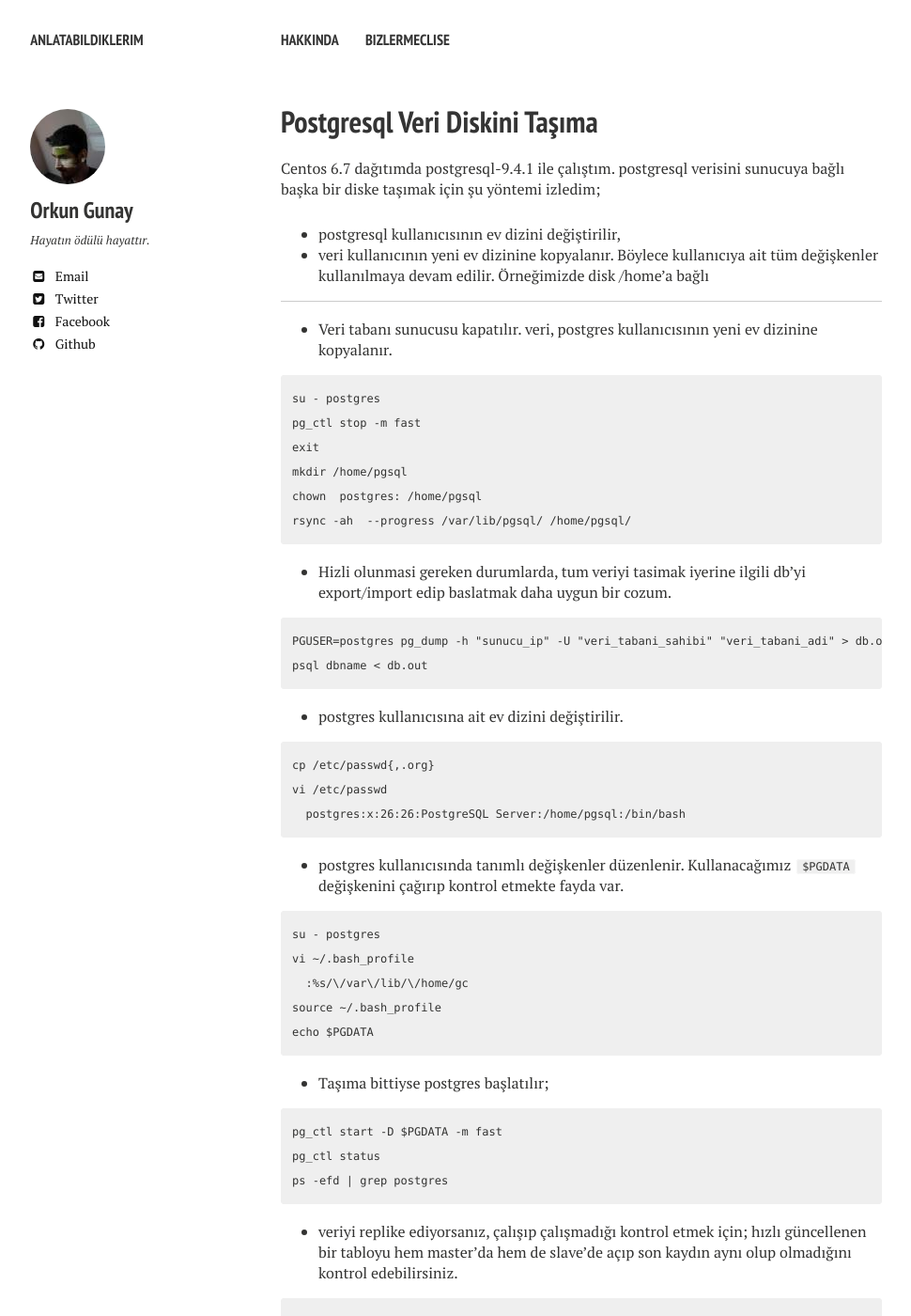
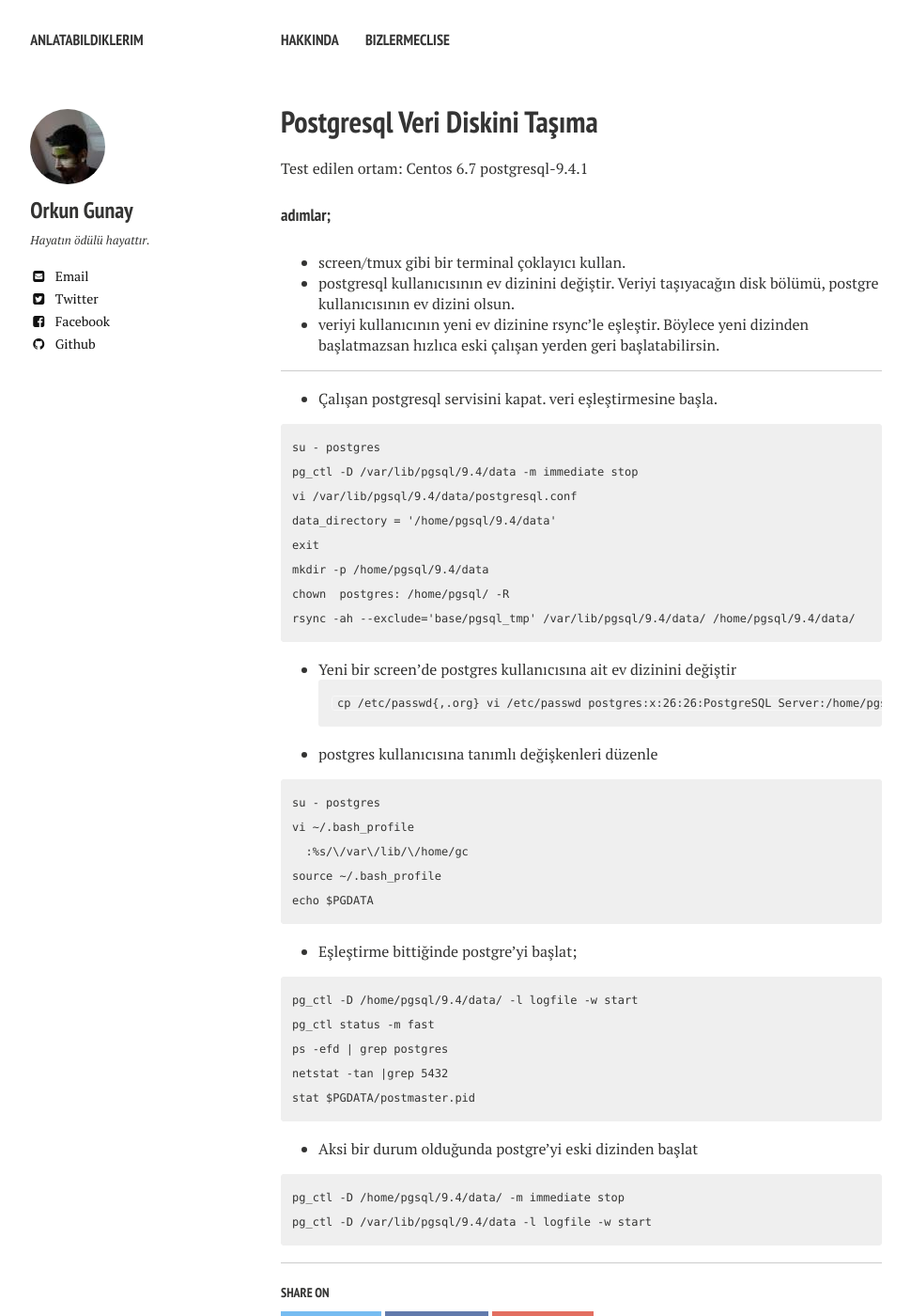
Before and after one commit to teomang/ogny.github.io, a Jekyll site: the page built from _posts/2015-09-03-postgresql-data-diskini-tama.markdown, in a window 1280 px wide and 1400 px high. Shown: the whole window at 94% size, without its empty margins (21-991 px from the left). Built offline with Jekyll 4.4.1, drawn with Linux system fonts in a browser that asks for light colours; nearby versions of some CDN libraries; some of the changed text lies outside the part shown.

Commit message:
postgresql-data-diskini-tasima guncellendi

```diff
--- a/Gemfile
+++ b/Gemfile
@@ -5,5 +5,7 @@ require 'open-uri'
 versions = JSON.parse(open('https://pages.github.com/versions.json').read)
 gem 'jekyll'
 gem 'jekyll-sitemap'
-gem 'octopress', '~> 3.0.0.rc.12'
-#gem 'github-pages', versions['github-pages']
+#gem 'octopress', '~> 3.0.0.rc.12'
+gem 'octopress'
+gem 'github-pages', versions['github-pages']
+gem 'pygments.rb'
--- a/_posts/2015-09-03-postgresql-data-diskini-tama.markdown
+++ b/_posts/2015-09-03-postgresql-data-diskini-tama.markdown
@@ -10,46 +10,38 @@ image:
 date: 2015-09-03T14:22:47+03:00
 ---
 
-Centos 6.7 dağıtımda postgresql-9.4.1 ile çalıştım.
-postgresql verisini sunucuya bağlı başka bir diske taşımak için şu yöntemi
-izledim;
+Test edilen ortam: Centos 6.7 postgresql-9.4.1
 
-* postgresql kullanıcısının ev dizini değiştirilir,
-* veri kullanıcının yeni ev dizinine kopyalanır. Böylece kullanıcıya ait tüm
-  değişkenler kullanılmaya devam edilir. Örneğimizde disk /home'a bağlı
+#### adımlar;
+
+* screen/tmux gibi bir terminal çoklayıcı kullan.
+* postgresql kullanıcısının ev dizinini değiştir. Veriyi taşıyacağın disk
+  bölümü, postgre kullanıcısının ev dizini olsun.
+* veriyi kullanıcının yeni ev dizinine rsync'le eşleştir. Böylece yeni dizinden
+  başlatmazsan hızlıca eski çalışan yerden geri başlatabilirsin.
 
 * * *
-* Veri tabanı sunucusu kapatılır. veri, postgres kullanıcısının yeni ev
-  dizinine kopyalanır.
+* Çalışan postgresql servisini kapat. veri eşleştirmesine başla.
 
 ~~~
 su - postgres
-pg_ctl stop -m fast
+pg_ctl -D /var/lib/pgsql/9.4/data -m immediate stop
+vi /var/lib/pgsql/9.4/data/postgresql.conf
+data_directory = '/home/pgsql/9.4/data'
 exit
-mkdir /home/pgsql
-chown  postgres: /home/pgsql
-rsync -ah  --progress /var/lib/pgsql/ /home/pgsql/
+mkdir -p /home/pgsql/9.4/data
+chown  postgres: /home/pgsql/ -R
+rsync -ah --exclude='base/pgsql_tmp' /var/lib/pgsql/9.4/data/ /home/pgsql/9.4/data/
 ~~~
 
-* Hizli olunmasi gereken durumlarda, tum veriyi tasimak iyerine ilgili db'yi
-  export/import edip baslatmak daha uygun bir cozum.
-
-~~~
-PGUSER=postgres pg_dump -h "sunucu_ip" -U "veri_tabani_sahibi" "veri_tabani_adi" > db.out
-psql dbname < db.out
-~~~
-
-* postgres kullanıcısına ait ev dizini değiştirilir.
-
+* Yeni bir screen'de postgres kullanıcısına ait ev dizinini değiştir
 ~~~
 cp /etc/passwd{,.org}
 vi /etc/passwd
   postgres:x:26:26:PostgreSQL Server:/home/pgsql:/bin/bash
 ~~~
 
-
-* postgres kullanıcısında tanımlı değişkenler düzenlenir. Kullanacağımız
-  `$PGDATA` değişkenini çağırıp kontrol etmekte fayda var.
+* postgres kullanıcısına tanımlı değişkenleri düzenle
 
 ~~~
 su - postgres
@@ -59,21 +51,19 @@ source ~/.bash_profile
 echo $PGDATA
 ~~~
 
-
-* Taşıma bittiyse postgres başlatılır;
+* Eşleştirme bittiğinde postgre'yi başlat;
 
 ~~~
-pg_ctl start -D $PGDATA -m fast
-pg_ctl status
+pg_ctl -D /home/pgsql/9.4/data/ -l logfile -w start
+pg_ctl status -m fast
 ps -efd | grep postgres
+netstat -tan |grep 5432
+stat $PGDATA/postmaster.pid
 ~~~
 
-* veriyi replike ediyorsanız, çalışıp çalışmadığı kontrol etmek için; hızlı güncellenen bir
-  tabloyu hem master'da hem de slave'de açıp son kaydın aynı olup olmadığını
-  kontrol edebilirsiniz.
+* Aksi bir durum olduğunda postgre'yi eski dizinden başlat
 
 ~~~
-su - postgres
-psql -d <db_adi>
-select * from <tablo_adi> order by id desc limit 10;
+pg_ctl -D /home/pgsql/9.4/data/ -m immediate stop
+pg_ctl -D /var/lib/pgsql/9.4/data -l logfile -w start
 ~~~
```
Also changed, not shown: _posts/deneme.markdown (deleted, +0 -10 lines), Gemfile.lock (deleted).
